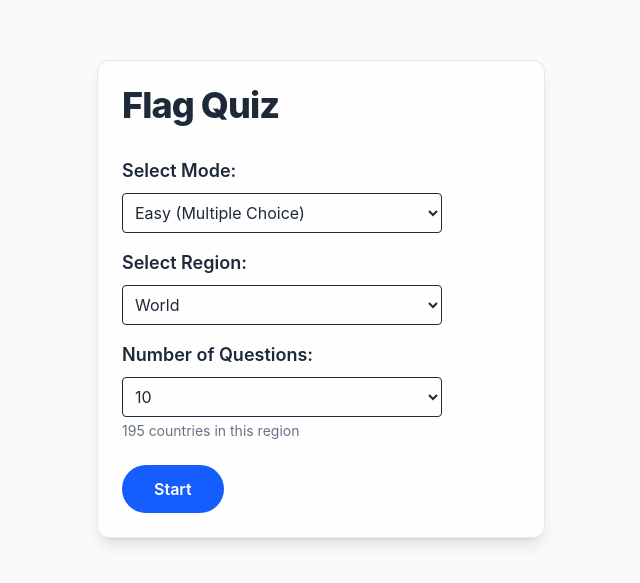
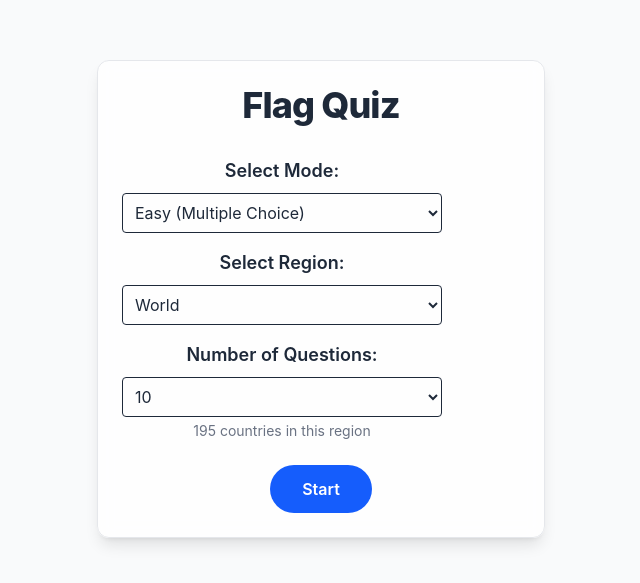
Before and after one commit to toyoshun/flag-quiz, a React (Vite) app: page / in a window 1280 px wide. Shown: the part 101-684 px from the top of the page, without its empty margins (319-959 px from the left). Built offline with nearby package versions, Linux system fonts and the light colour scheme.

Commit message:
Center card layout and text

```diff
--- a/src/index.css
+++ b/src/index.css
@@ -64,11 +64,11 @@ body {
 
 /* --- Common --- */
 .screen-wrapper {
-  @apply relative flex flex-col items-center justify-center min-h-screen px-4;
+  @apply relative flex flex-col items-center justify-center min-h-screen px-4 w-full;
 }
 
 .screen-card {
-  @apply w-full max-w-md p-6 bg-white/80 rounded-xl shadow-lg backdrop-blur border border-gray-200;
+  @apply w-full max-w-md p-6 bg-white/80 rounded-xl shadow-lg backdrop-blur border border-gray-200 mx-auto text-center;
 }
 
 .flag-image {
```
